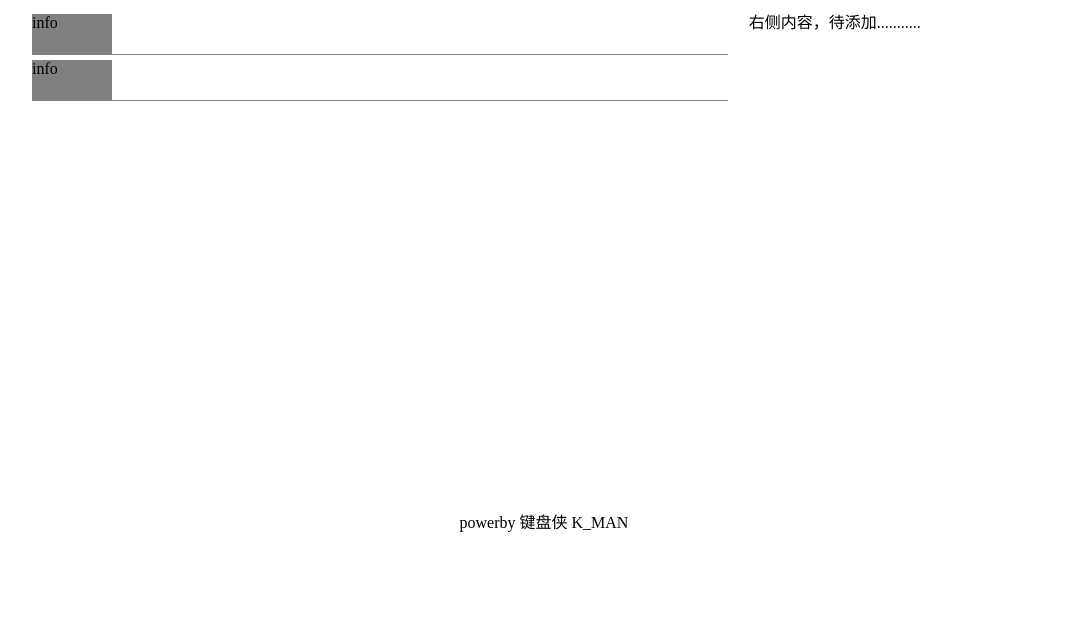
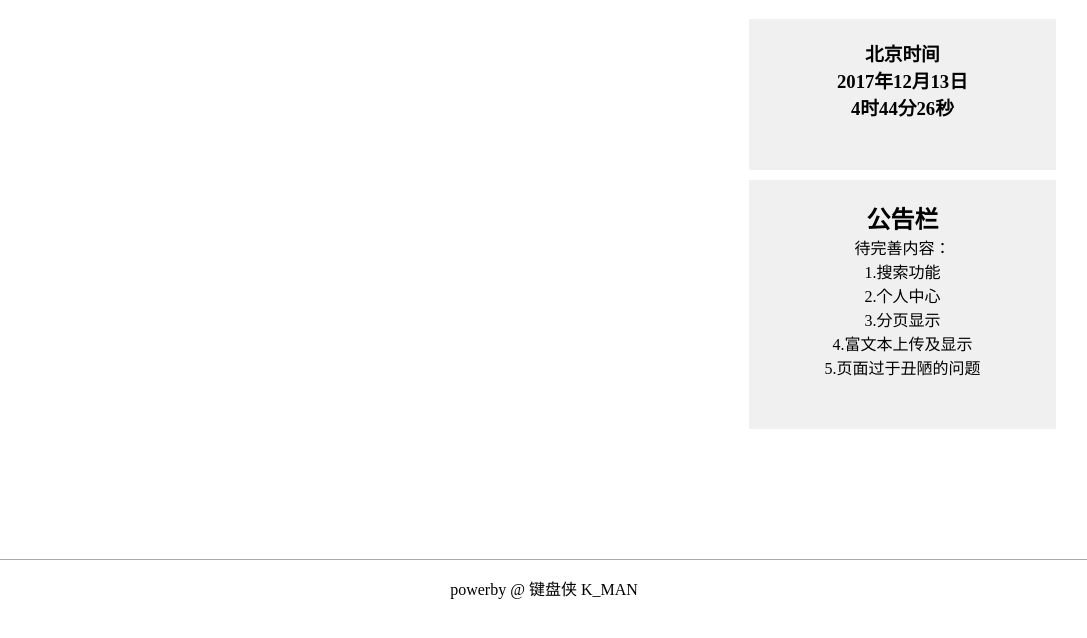
Before and after one commit to asd571362/luntan, a Django app: page / in a window 1280 px wide. Shown: the part 61-699 px from the top of the page, without its empty margins (96-1183 px from the left). Run offline with Django 3.2, Linux system fonts and the light colour scheme; data that the repository does not hold is empty.

Commit message:
添加退出登陆，解决问题详情页面用户名显示错误bug，添加搜索功能，添加侧栏时钟

```diff
--- a/luntan/apps/models.py
+++ b/luntan/apps/models.py
@@ -13,8 +13,8 @@ class UserInfo(models.Model):
 
 
 class QuestionInfo(models.Model):
-    q_title = models.CharField(max_length=20)
-    q_content = models.CharField(max_length=500)
+    q_title = models.CharField(max_length=200)
+    q_content = models.CharField(max_length=1500)
     # q_date = models.DateTimeField(default=timezone.now)
     q_user = models.ForeignKey(UserInfo)
 
--- a/luntan/apps/urls.py
+++ b/luntan/apps/urls.py
@@ -2,11 +2,35 @@ from django.conf.urls import url
 from apps import views
 
 urlpatterns = [
+
+    # 首页部分
     url(r'^$', views.index),
-    url(r'^index/$', views.index),
-    url(r'^ask/$', views.ask),
-    url(r'^register/$', views.register),
-    url(r'^register/register_post/$', views.register_post),
-    url(r'^register/uname_re_vf/$', views.uname_re_vf),
-    url(r'^register/login_post/$', views.login_post),
+    url(r'^index/$', views.index,name='index'),
+
+    #注册 部分
+    url(r'^register/$', views.register,name='register'),
+    url(r'^register/register_post/$', views.register_post,name='register_post'),
+
+    #登陆 部分
+    url(r'^register/uname_re_vf/$', views.uname_re_vf,name='uname_re_vf'),
+    url(r'^register/login_post/$', views.login_post,name='login_post'),
+
+    #退出登陆
+    url(r'^logout$', views.logout,name='logout'),
+
+    # 提问 部分
+    url(r'^ask/$', views.ask,name='ask'),
+    url(r'^ask/ask_post$', views.ask_post,name='ask_post'),
+
+    #问题详情 部分
+    url(r'^question/(\d+)$', views.question,name='question'),
+
+    #问题回复 部分
+    url(r'^question/answer_post$', views.answer_post,name='answer_post'),
+
+    #问题回复 部分
+    url(r'^search$', views.search,name='search'),
+
+    #test 部分
+    url(r'^setcook$', views.setcook),
 ]
--- a/luntan/apps/views.py
+++ b/luntan/apps/views.py
@@ -3,12 +3,39 @@ from django.http import HttpResponse,JsonResponse,HttpResponseRedirect
 from .models import UserInfo, QuestionInfo, AnswerInfo
 import re,hashlib
 
-# Create your views here.
+
+#是否登陆
+def is_login(request,temPath):
+    username = request.session.get('username')
+    if username:
+        context = {'username': username}
+        return render(request, temPath, context)
+    return render(request, temPath)
+
+#首页页面
 def index(request):
-    return render(request, 'apps/index.html')
+    temPath = 'apps/index.html'
+    username = request.session.get('username')
+    questions = QuestionInfo.objects.all()
 
+    if username:
+        context = {'username': username,
+                   'questions':questions}
+    else:
+        context = {'questions': questions}
+
+    return render(request, temPath, context)
+
+
+#注册页面
 def register(request):
-    return render(request,'apps/register.html')
+    temPath = 'apps/register.html'
+    username = request.session.get('username')
+    if username:
+        context = {'username': username}
+        return render(request, temPath, context)
+    return render(request, temPath)
+
 
 # 重名检测
 def uname_re_vf(request):
@@ -56,6 +83,8 @@ def register_post(request):
     else:
         return HttpResponse('数据错误')
 
+
+# 登陆验证
 def login_post(request):
     post = request.POST
 
@@ -75,15 +104,106 @@ def login_post(request):
     print(sha1_pwd)
     print(users)
 
-    if post_type:
+    if post_type:  #ajax 验证
         if len(users) == 1:
             if users[0].user_pwd == sha1_pwd:
+                request.session['username'] = users[0].user_name
+                request.session.set_expiry(3*24*3600)
                 return JsonResponse({'log_vf': True})
         else:
             return JsonResponse({'log_vf':False})
-    else:
+    else: #非正常提交，返回首页
         render(request,'apps/index.html')
 
+# 退出登陆
+def logout(request):
+    request.session.clear()
+    return HttpResponseRedirect('/')
 
+# 提问页面
 def ask(request):
-    return render(request, 'apps/ask.html')
+    temPath = 'apps/ask.html'
+    ret = is_login(request,temPath)
+    return ret
+
+# 问题提交
+def ask_post(request):
+    dict = request.POST
+    uername = request.session.get('username')
+    print(uername)
+    if uername:
+        user = UserInfo.objects.get(user_name=uername)
+        print(user)
+        question = QuestionInfo()
+        question.q_title= dict.get('q_title')
+        question.q_content = dict.get('q_content')
+        question.q_user = user
+        question.save()
+        context={'tip':'发布成功！'}
+
+    else:
+        context = {'tip': '您未登陆,请先登陆！'}
+
+    return render(request, 'apps/q_post_re.html', context)
+
+# 问题详情页面
+def question(request,q_id):
+    q = QuestionInfo.objects.get(id=q_id)
+    username = request.session.get('username')
+    if q:
+        answers = q.answerinfo_set.all()
+        context = {
+            'q_username':q.q_user.user_name,
+            'q_title':q.q_title,
+            'q_content':q.q_content,
+            'answers':answers,
+            'q_id':q_id,
+            'username':username
+        }
+        return render(request,'apps/question.html',context)
+    else:
+        context = {'tip':'问题不存在！'}
+        return render(request,'apps/q_post_re.html',context)
+
+# 回答提交
+def answer_post(request):
+    dict = request.POST
+    uername = request.session.get('username')
+    q_id = dict.get('q_id')
+    print(q_id)
+    q = QuestionInfo.objects.get(id=q_id)
+
+    if uername:
+        user = UserInfo.objects.get(user_name=uername)
+        answer = AnswerInfo()
+        answer.a_content = dict.get('a_content')
+        answer.a_user = user
+        answer.a_question = q
+
+        answer.save()
+        # context={'tip':'发布成功！'}
+        return HttpResponseRedirect('/question/%s' % q_id)
+    else:
+        context = {'tip': '您未登陆,请先登陆！'}
+        return render(request, 'apps/q_post_re.html', context)
+
+# 搜索功能
+def search(request):
+    dict = request.GET
+    kw = dict.get('kw')
+    if kw:
+        questions = QuestionInfo.objects.filter(q_title__contains=kw)
+        username = request.session.get('username')
+        if username:
+            context = {'username': username,
+                       'questions': questions}
+        else:
+            context = {'questions': questions}
+
+        return render(request, 'apps/index.html', context)
+
+    return HttpResponseRedirect('/')
+
+# test页面
+def setcook(request):
+    return
--- a/luntan/luntan/urls.py
+++ b/luntan/luntan/urls.py
@@ -18,5 +18,5 @@ from django.contrib import admin
 
 urlpatterns = [
     url(r'^admin/', include(admin.site.urls)),
-    url(r'', include('apps.urls')),
+    url(r'', include('apps.urls',namespace='apps')),
 ]
--- a/luntan/static/css/ask.css
+++ b/luntan/static/css/ask.css
@@ -3,12 +3,16 @@
 	width: 80%;
 	border: 1px solid gray;
 	margin-bottom: 5px;
+	font-size: 18px;
+	text-indent: 10px;
 }
 
 .q-detail{
 	height: 300px;
 	width: 80%;
 	border: 1px solid gray;
+	font-size: 16px;
+	text-indent: 5px;
 }
 
 .q-submit{
--- a/luntan/static/css/common.css
+++ b/luntan/static/css/common.css
@@ -55,6 +55,9 @@ tbody,table{
 
 .footer{
 	text-align: center;
+	height: 60px;
+	line-height: 60px;
+	border-top: 1px solid darkgray;
 }
 
 /*头部*/
@@ -119,7 +122,7 @@ tbody,table{
 	line-height: 60px;
 }
 
-.ask-btn,.user-info,.index-link{
+.ask-btn,.user-info,.index-link,.reg-login{
 	padding: 8px;
 	color: #fff;
 	background: #3385ff;
@@ -134,6 +137,7 @@ tbody,table{
 /*主体区*/
 .main{
 	min-height: 500px;
+	margin-bottom: 50px;
 }
 
 /*主体左区*/
@@ -144,9 +148,15 @@ tbody,table{
 /*侧栏区*/
 .main-right{
 	width: 30%;
+
 }
 
 
-.daily-bonus{
-	height: 60px;
+
+.notice-board,.time-show{
+	background: #f0f0f0;
+	text-align: center;
+	padding-top: 20px;
+	padding-bottom: 50px;
+	margin-top: 10px;
 }
--- a/luntan/static/css/index.css
+++ b/luntan/static/css/index.css
@@ -38,7 +38,15 @@
 }
 
 .qc-user{
-	width: 80px;
+	width: 100px;
 	height: 40px;
-	background: gray;
+	background:rgba(159, 181, 199, 0.5);
+	line-height: 40px;
+	text-align: center;
 }
+
+.qc-q{
+	height: 40px;
+	line-height: 40px;
+	text-indent: 10px;
+}
--- /dev/null
+++ b/luntan/static/js/common.js
@@ -0,0 +1,19 @@
+$(function () {
+    var time1 = setInterval(function () {
+        var dateFull = new Date(),
+            year = dateFull.getFullYear(),
+            month = dateFull.getMonth()+1,
+            day = dateFull.getDate(),
+            hour = dateFull.getHours(),
+            minute = dateFull.getMinutes(),
+            second = dateFull.getSeconds();
+        console.log(dateFull);
+        var date_str = year + "年"+ month + "月"+ day +"日";
+        var time_str = hour + "时"+ minute + "分"+ second +"秒";
+
+
+        $('.time-date').html(date_str)
+        $('.time-time').html(time_str)
+
+    },500)
+})
--- a/luntan/templates/apps/base.html
+++ b/luntan/templates/apps/base.html
@@ -1,6 +1,6 @@
+<!DOCTYPE html>
+    <html lang="en">
 {% block head %}
-    <!DOCTYPE html>
-    <html lang="en">
     <head>
         <meta charset="UTF-8">
         <title>{{ page_title }}</title>
@@ -15,15 +15,22 @@
             <div class="content">
                 <div class="header-left left">
                     <span class="logo left">学习论坛</span>
-                    <form action="#" class="search right clearfix">
-                        <input type="text" class="search-text left">
+                    <form action="/search" class="search right clearfix" method="get" autocomplete="off">
+                        <input name="kw" type="text" class="search-text left">
                         <input type="submit" class="search-submit right" value="搜 索">
                     </form>
                 </div>
                 <div class="header-right right">
                     <a href="/index" class="index-link">首页</a>
                     <a href="/ask" class="ask-btn">提问</a>
-                    <a href="/register" class="user-info">登陆/注册</a>
+
+                    {% if username %}
+                        <a href="#" class="user-info">{{ username }}</a>
+                        <a href="/logout" class="user-info">退出登陆</a>
+                    {% else %}
+                        <a href="/register" class="reg-login">登陆/注册</a>
+                    {% endif %}
+
                 </div>
             </div>
         </div>
@@ -37,8 +44,8 @@
 {% block footer %}
     	<!-- 底部 -->
         <div class="footer">
-            powerby 键盘侠 K_MAN
+            powerby @ 键盘侠 K_MAN
         </div>
     </body>
-    </html>
 {% endblock footer %}
+</html>
--- a/luntan/templates/apps/basebody.html
+++ b/luntan/templates/apps/basebody.html
@@ -1,18 +1,39 @@
 {% extends 'apps/base.html' %}
+
+{% block link %}
+    <script src="/static/js/common.js"></script>
+    {% block bodylink %}
+    {% endblock bodylink %}
+{% endblock link %}
 
 {% block main %}
     <!-- 主体 -->
-	<div class="content main">
-		<div class="main-left left">
+	<div class="content main clearfix">
+		<div class="main-left left ">
             {% block main_left %}{% endblock main_left %}
 		</div>
 
 		<!-- 主体右侧 -->
 		<div class="main-right right">
-            <div class="daily-bonus">
-            右侧内容，待添加...........
+            <div class="time-show">
+                <h3>北京时间</h3>
+                <h3 class="time-date"></h3>
+                <h3 class="time-time"></h3>
+            </div>
+            <div class="notice-board" >
+                <h2>公告栏</h2>
+                <p>
+                   待完善内容：<br>
+                    1.搜索功能<br>
+                    2.个人中心<br>
+                    3.分页显示<br>
+                    4.富文本上传及显示<br>
+                    5.页面过于丑陋的问题
+                </p>
+
             </div>
 		</div>
 
 	</div>
 {% endblock main %}
+<script src="/static/js/common.js"></script>
--- a/luntan/templates/apps/index.html
+++ b/luntan/templates/apps/index.html
@@ -1,7 +1,9 @@
 {% extends 'apps/basebody.html' %}
-{% block link %}
+
+{% block bodylink %}
     <link rel="stylesheet" href="/static/css/index.css">
-{% endblock link %}
+{% endblock bodylink %}
+
 	<!-- 动态区 -->
 	<!-- <div class="dynamics content">
 		<ul class="dynamics-title">
@@ -19,16 +21,17 @@
 	</div> -->
 	<!-- 主体 -->
 	    {% block main_left %}
-			<ul class="question-con">
-				<li>
-					<div class="qc-user left">info</div>
-					<div class="qc-q left"></div>
-				</li>
-			</ul>
-			<ul class="question-con">
-				<li>
-					<div class="qc-user left">info</div>
-					<div class="qc-q left"></div>
-				</li>
-			</ul>
+
+            {% for question in questions %}
+                <ul class="question-con">
+                    <li>
+                        <div class="qc-user left">{{ question.q_user.user_name }}</div>
+                        <div class="qc-q left">
+                            <a href="/question/{{ question.id }}">{{ question.q_title }}</a>
+                        </div>
+                    </li>
+                </ul>
+            {% endfor %}
+
+
         {% endblock main_left %}
```
Also changed, not shown: luntan/static/css/question.css (+15 -4 lines), luntan/templates/apps/ask.html (+5 -5 lines), luntan/templates/apps/q_post_re.html (added, +7 -0 lines), luntan/templates/apps/question.html (+20 -15 lines), luntan/apps/migrations/0003_auto_20171213_0305.py (added).
